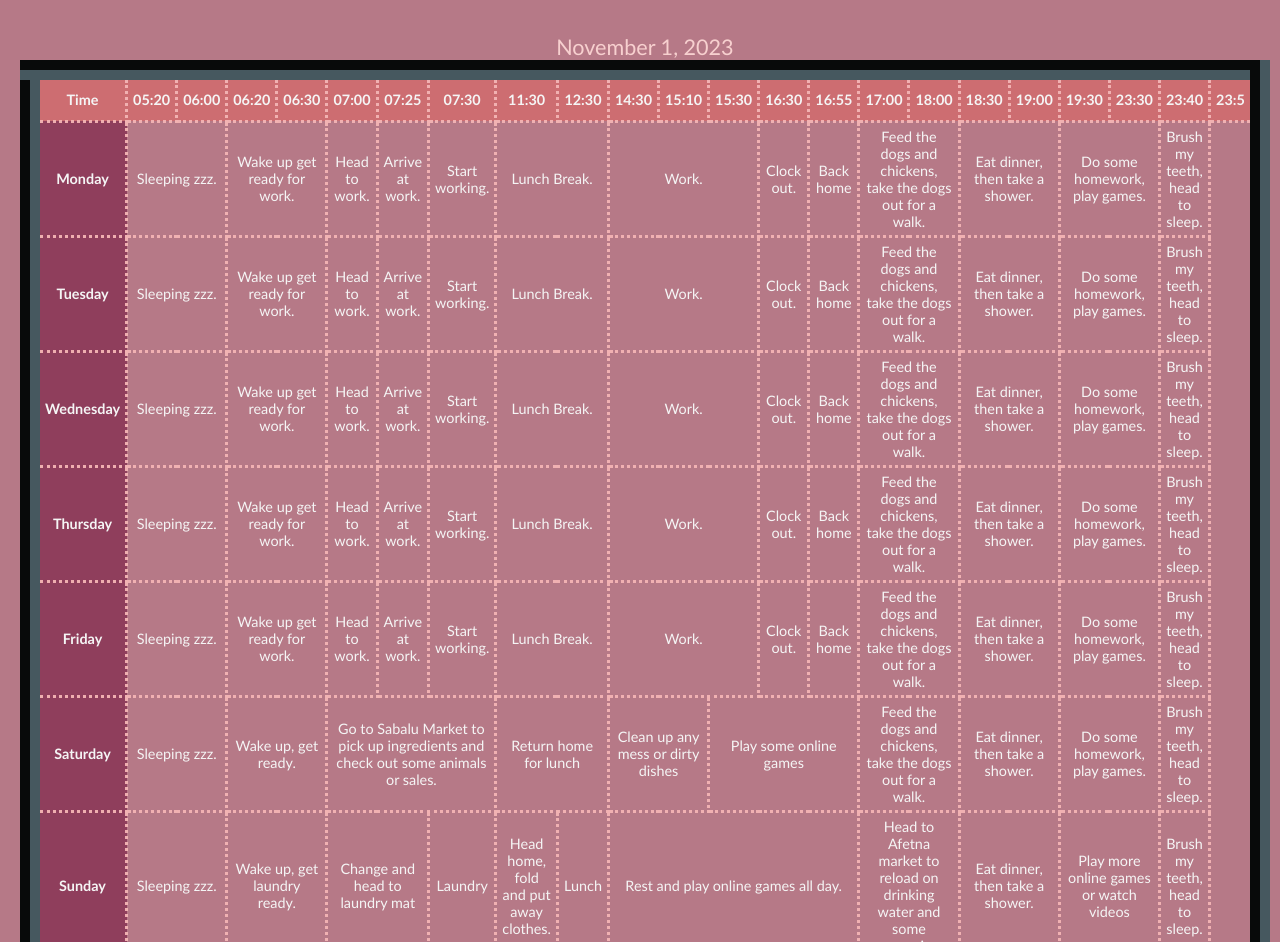
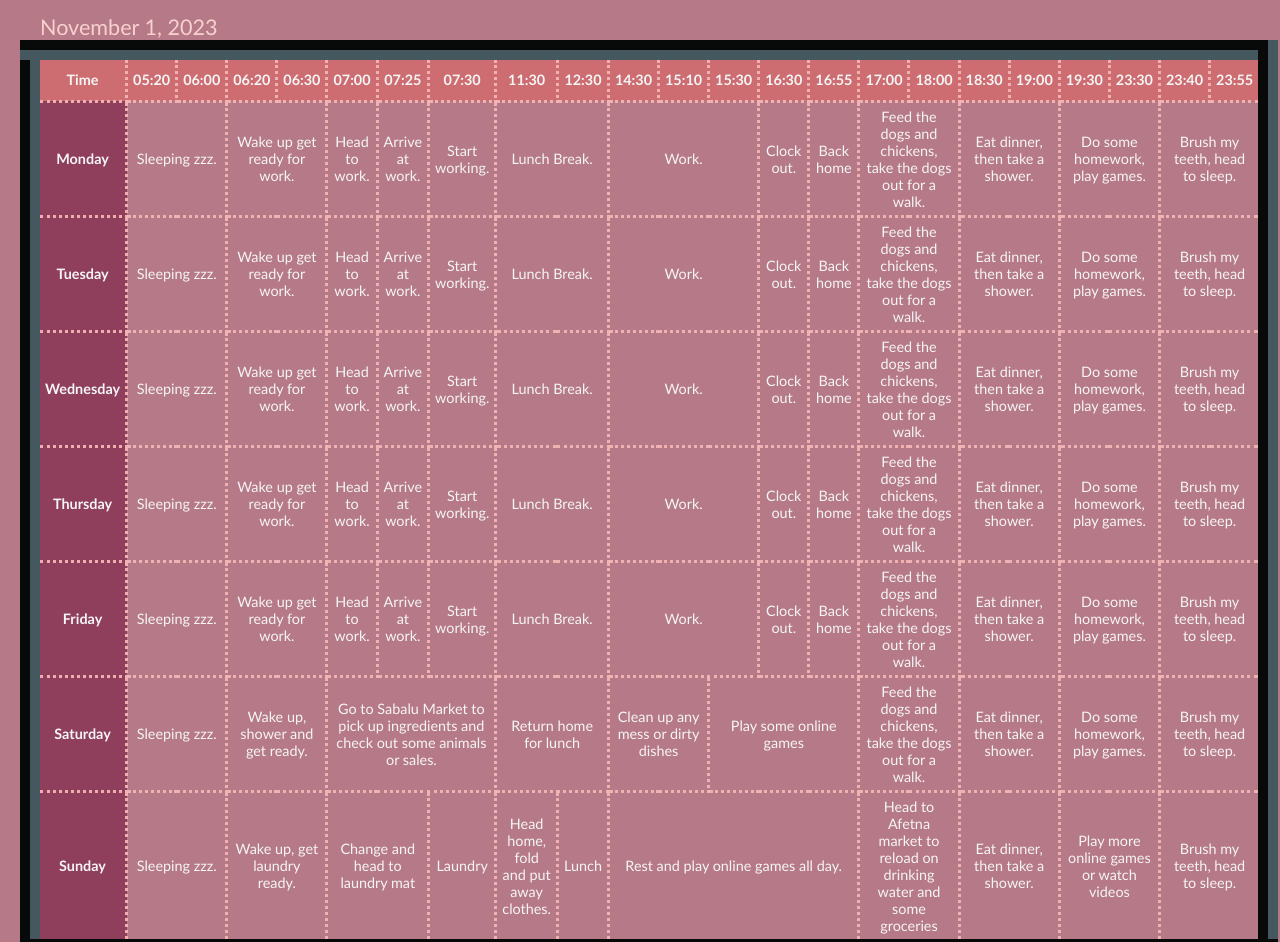
Before and after one commit to jenacid0/web-tables, a plain HTML site: page index.html in a window 1280 px wide. Shown: the part 109-1051 px from the top of the page. Drawn offline with Linux system fonts and the light colour scheme.

Commit message:
updates to website

```diff
--- a/index.html
+++ b/index.html
@@ -44,7 +44,7 @@
                 <th>19:30</th>
                 <th>23:30</th>
                 <th>23:40</th>
-                <th>23:5</th>
+                <th>23:55</th>
             </tr>
         </thead>
         <tbody>
@@ -62,7 +62,7 @@
                 <td colspan="2">Feed the dogs and chickens, take the dogs out for a walk.</td>
                 <td colspan="2">Eat dinner, then take a shower.</td>
                 <td colspan="2">Do some homework, play games.</td>
-                <td colspan="1">Brush my teeth, head to sleep.</td>
+                <td colspan="2">Brush my teeth, head to sleep.</td>
             </tr>
             <tr>
                 <th>Tuesday</th>
@@ -78,7 +78,7 @@
                 <td colspan="2">Feed the dogs and chickens, take the dogs out for a walk.</td>
                 <td colspan="2">Eat dinner, then take a shower.</td>
                 <td colspan="2">Do some homework, play games.</td>
-                <td colspan="1">Brush my teeth, head to sleep.</td>
+                <td colspan="2">Brush my teeth, head to sleep.</td>
             </tr>
             <tr>
                 <th>Wednesday</th>
@@ -94,7 +94,7 @@
                 <td colspan="2">Feed the dogs and chickens, take the dogs out for a walk.</td>
                 <td colspan="2">Eat dinner, then take a shower.</td>
                 <td colspan="2">Do some homework, play games.</td>
-                <td colspan="1">Brush my teeth, head to sleep.</td>
+                <td colspan="2">Brush my teeth, head to sleep.</td>
             </tr>
             <tr>
                 <th>Thursday</th>
@@ -110,7 +110,7 @@
                 <td colspan="2">Feed the dogs and chickens, take the dogs out for a walk.</td>
                 <td colspan="2">Eat dinner, then take a shower.</td>
                 <td colspan="2">Do some homework, play games.</td>
-                <td colspan="1">Brush my teeth, head to sleep.</td>
+                <td colspan="2">Brush my teeth, head to sleep.</td>
             </tr>
             <tr>
                 <th>Friday</th>
@@ -126,12 +126,12 @@
                 <td colspan="2">Feed the dogs and chickens, take the dogs out for a walk.</td>
                 <td colspan="2">Eat dinner, then take a shower.</td>
                 <td colspan="2">Do some homework, play games.</td>
-                <td colspan="1">Brush my teeth, head to sleep.</td>
+                <td colspan="2">Brush my teeth, head to sleep.</td>
             </tr>
             <tr>
                 <th>Saturday</th>
                 <td colspan="2">Sleeping zzz.</td>
-                <td colspan="2">Wake up, get ready.</td>
+                <td colspan="2">Wake up, shower and get ready.</td>
                 <td colspan="3">Go to Sabalu Market to pick up ingredients and check out some animals or sales.</td>
                 <td colspan="2">Return home for lunch</td>
                 <td colspan="2">Clean up any mess or dirty dishes</td>
@@ -139,7 +139,7 @@
                 <td colspan="2">Feed the dogs and chickens, take the dogs out for a walk.</td>
                 <td colspan="2">Eat dinner, then take a shower.</td>
                 <td colspan="2">Do some homework, play games.</td>
-                <td colspan="1">Brush my teeth, head to sleep.</td>
+                <td colspan="2">Brush my teeth, head to sleep.</td>
             </tr>
             <tr>
                 <th>Sunday</th>
@@ -153,7 +153,7 @@
                 <td colspan="2">Head to Afetna market to reload on drinking water and some groceries</td>
                 <td colspan="2">Eat dinner, then take a shower.</td>
                 <td colspan="2">Play more online games or watch videos</td>
-                <td colspan="1">Brush my teeth, head to sleep.</td>
+                <td colspan="2">Brush my teeth, head to sleep.</td>
             </tr>
         </tbody>
     </table>
--- a/style.css
+++ b/style.css
@@ -5,17 +5,19 @@ html {
 body {
     font-family: Calibri, 'Trebuchet MS', sans-serif;
     font-size: 0.9em;
-    text-align: center;
+    text-align: Left;
     margin: 20px;
 }
 
 header {
     margin: 10px;
+    text-align: Left;
     color: #661c37	;
     font-size: 1em;
-    padding: 20px;
+    padding: 10px;
 }
 
 h1 {
     font-size: 2em;
+    text-align: Left;
 }
--- a/webtable-style.css
+++ b/webtable-style.css
@@ -1,7 +1,7 @@
 table {
     border-collapse: collapse;
     border: 20px groove #46585f;
-    width: 90%;
+    width: 88%;
 }
 
 table.center {
@@ -24,10 +24,12 @@ th {
 
 caption {
     font-family: Calibri, 'Trebuchet MS', sans-serif;
-    caption-side: top;
-    text-align: center;
+    caption-side: left;
+    text-align: left;
     font-size: 1.5em;
-    color:#f7d0cf	;
+    color:#f7d0cf;
+    margin-left: 10px;
+    padding-left: 10px;
 }
 
 table col#firstCol {
```
